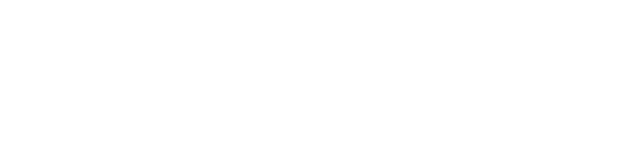
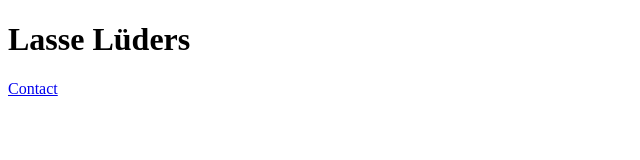
Before and after one commit to lalueders/personal-website, a plain HTML site: page index.html in a window 1280 px wide. Shown: the whole page, without its empty margins (0-640 px from the left). Drawn offline with Linux system fonts and the light colour scheme.

Commit message:
Add header

```diff
--- a/index.html
+++ b/index.html
@@ -1,12 +1,21 @@
 <!DOCTYPE html>
 <html lang="en">
+
 <head>
-    <meta charset="UTF-8">
-    <meta http-equiv="X-UA-Compatible" content="IE=edge">
-    <meta name="viewport" content="width=device-width, initial-scale=1.0">
-    <title>Document</title>
+  <meta charset="UTF-8">
+  <meta http-equiv="X-UA-Compatible" content="IE=edge">
+  <meta name="viewport" content="width=device-width, initial-scale=1.0">
+  <title>Lasse Lüders</title>
 </head>
+
 <body>
+  <header>
+    <h1>Lasse Lüders</h1>
+    <nav>
+      <a href="#contact">Contact</a>
+    </nav>
+  </header>
+  <section id="Contact"></section>
+</body>
 
-</body>
 </html>
```
